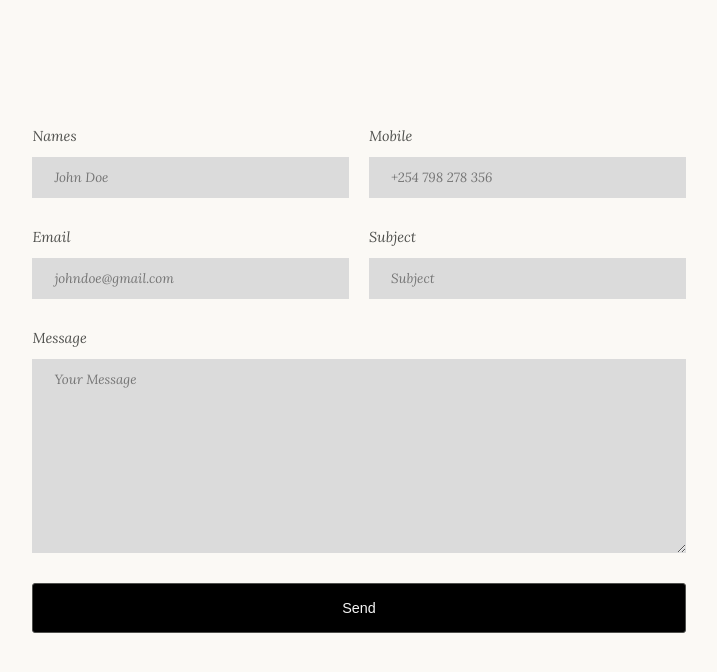
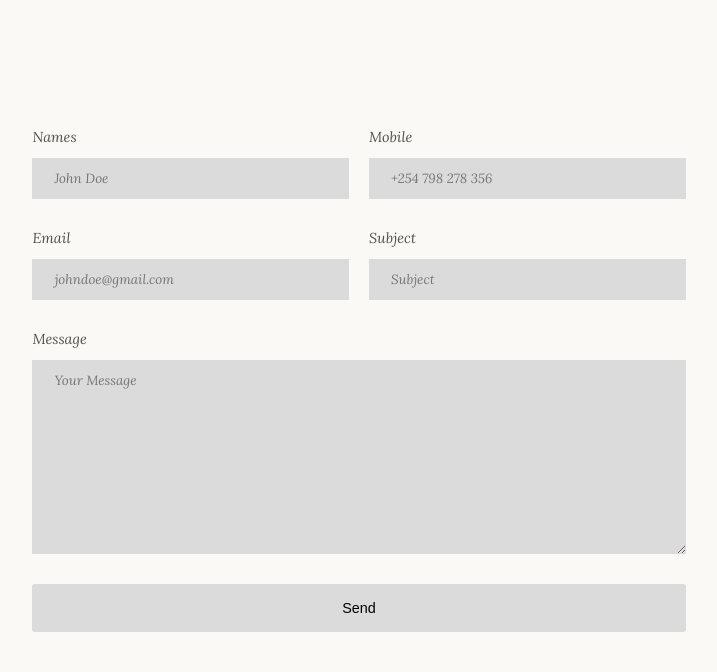
Before and after one commit to MartinMurithi/Photography-Portfolio, a React (Create React App) app: page /contact in a window 1280 px wide. In both pictures the pointer is over the button "Send". Shown: the part 448-1120 px from the top of the page, without its empty margins (281-998 px from the left). Built offline with nearby package versions, Linux system fonts and the light colour scheme; a web font is replaced by a local one.

Commit message:
Complete

```diff
--- a/package.json
+++ b/package.json
@@ -9,6 +9,7 @@
     "@testing-library/user-event": "^13.5.0",
     "react": "^18.2.0",
     "react-dom": "^18.2.0",
+    "react-hot-toast": "^2.4.1",
     "react-router-dom": "^6.21.1",
     "react-scripts": "5.0.1",
     "web-vitals": "^2.1.4"
--- a/src/App.js
+++ b/src/App.js
@@ -1,5 +1,6 @@
 import "./App.css";
 import { Route, Routes } from "react-router-dom";
+import { Toaster } from "react-hot-toast";
 import Home from "./pages/Home";
 import Gallery from "./pages/Gallery";
 import Contact from "./pages/Contact";
@@ -12,6 +13,7 @@ function App() {
         <Route path="/gallery" element={<Gallery />} />
         <Route path="/contact" element={<Contact />} />
       </Routes>
+      <Toaster />
     </div>
   );
 }
--- a/src/components/contact-form/Form.css
+++ b/src/components/contact-form/Form.css
@@ -146,8 +146,9 @@ textarea.formInput::placeholder {
 }
 
 .formBtn:hover {
-  background-color: #000000;
-  color: whitesmoke;
+  background-color: #dbdbdb;
+  color: #000000;
+  border-style: none;
 }
 
 @media only screen and (max-width: 768px) {
--- a/src/components/contact-form/Form.jsx
+++ b/src/components/contact-form/Form.jsx
@@ -1,5 +1,6 @@
 import React, { useRef, useState } from "react";
 import emailjs from "@emailjs/browser";
+import toast from "react-hot-toast";
 import "./Form.css";
 
 function Form() {
@@ -24,11 +25,10 @@ function Form() {
       )
       .then(
         (result) => {
-          console.log(result.text);
-          console.log("Email Sent");
+          toast.success("Email Sent Successfully");
         },
         (error) => {
-          console.log(error.text);
+          toast.error("An error ocurred!" + error);
         }
       );
       setUser({
```
Also changed, not shown: 1 other file (tests, documents, lock files or other folders).
